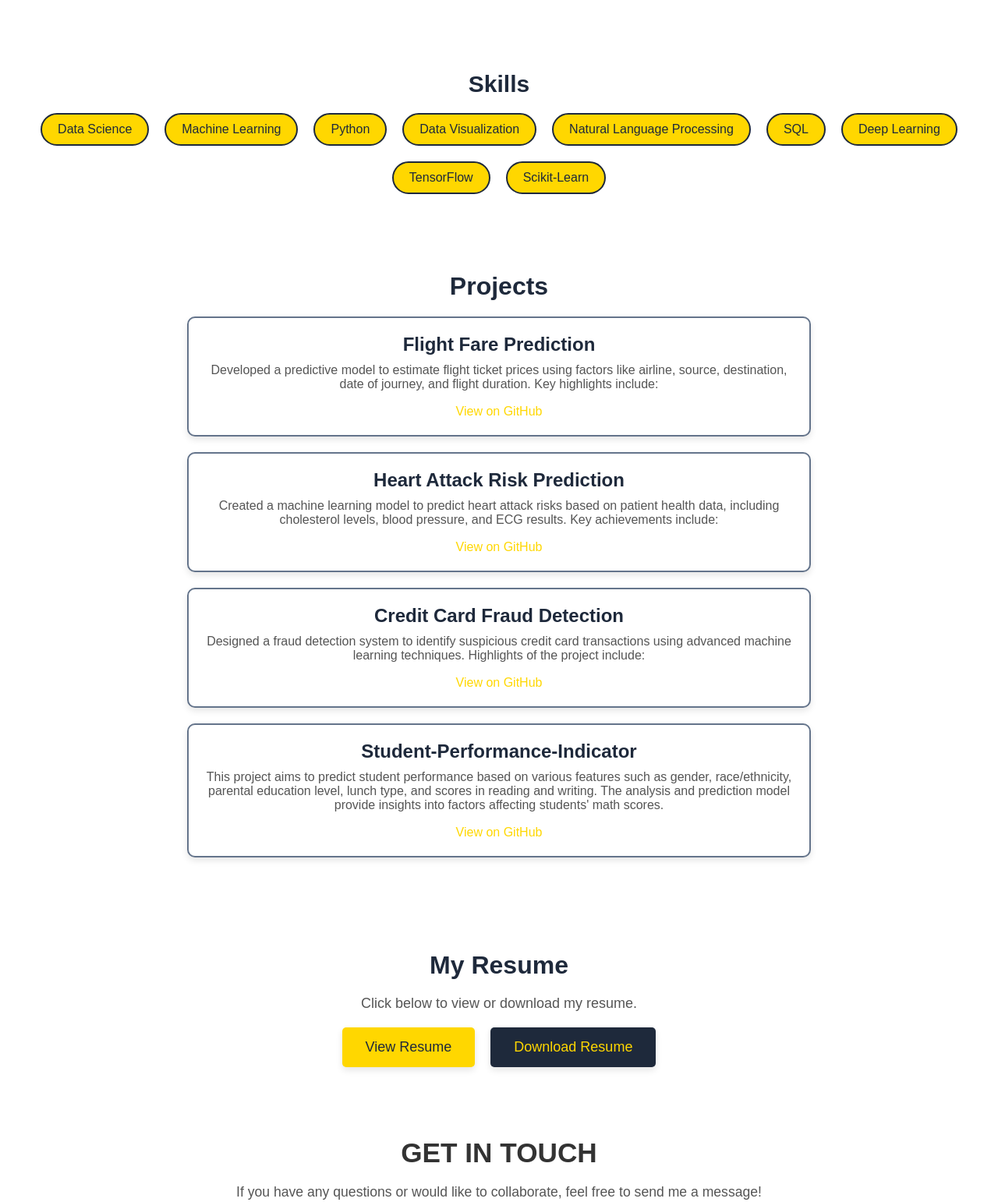
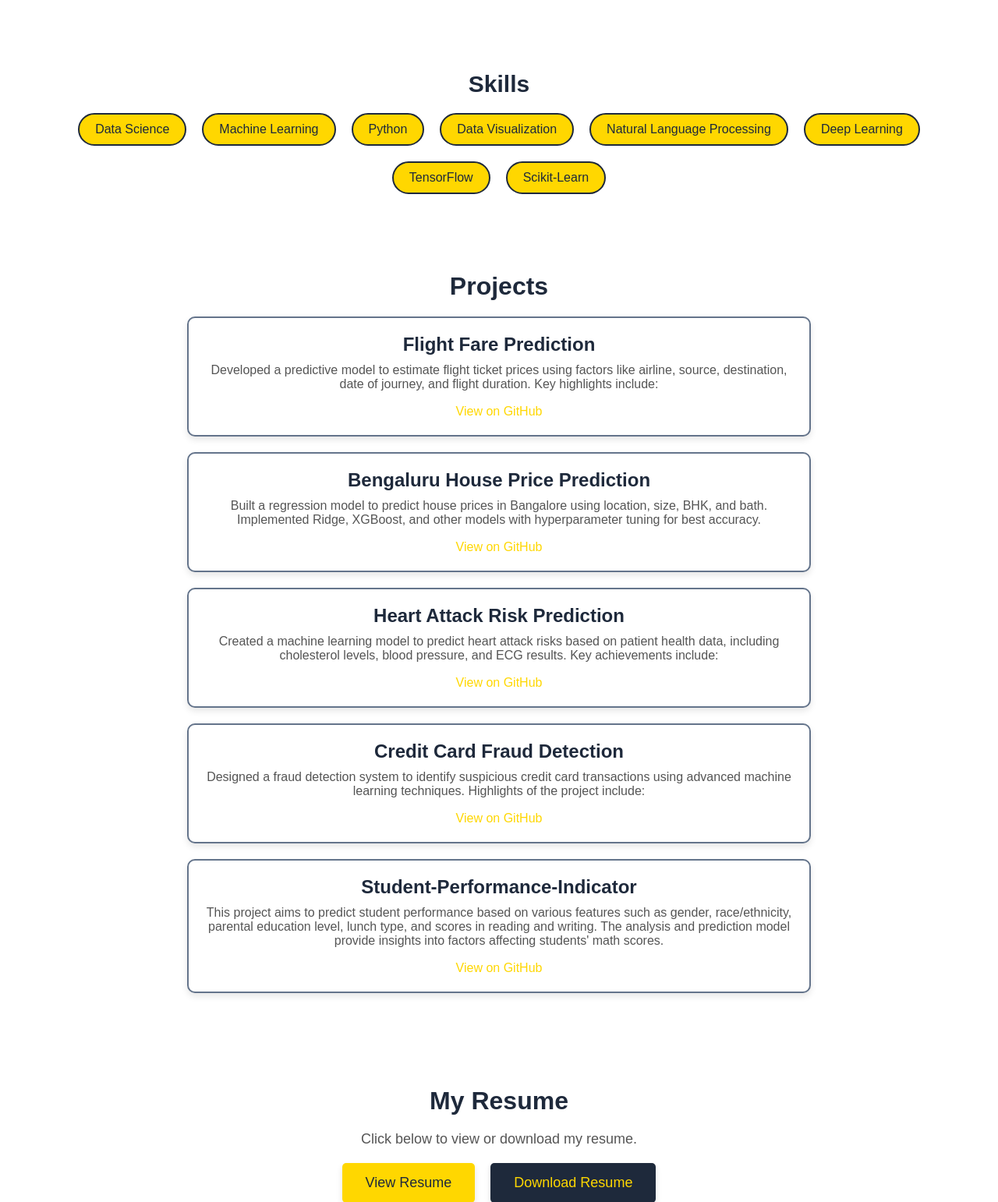
Before and after one commit to SamiUllah568/SamiUllah-Portfolio, a Flask app: page / in a window 1280 px wide. Shown: the part 565-2107 px from the top of the page at 78% size. Run offline with Flask 3, Linux system fonts and the light colour scheme.

Commit message:
Updated resume and index.html project cards

```diff
--- a/templates/index.html
+++ b/templates/index.html
@@ -69,7 +69,7 @@
             <li>Python</li>
             <li>Data Visualization</li>
             <li>Natural Language Processing</li>
-            <li>SQL</li>
+
             <li>Deep Learning</li>
             <li>TensorFlow</li>
             <li>Scikit-Learn</li>
@@ -87,19 +87,24 @@
                 Developed a predictive model to estimate flight ticket prices using factors like airline, source,
                 destination, date of journey, and flight duration. Key highlights include:
             </p>
-            <!-- <ul class="pro_desc">
-                <li><b>Data Analysis & Visualization:</b> Explored historical flight data to identify trends and
-                    relationships.</li>
-                <li><b>Feature Engineering:</b> Processed categorical data and extracted insights from temporal
-                    features.</li>
-                <li><b>Modeling & Prediction:</b> Utilized machine learning models, including Random Forest Regressor,
-                    to achieve accurate fare predictions.</li>
-                <li><b>Outcome:</b> Delivered a reliable system for airlines and travelers to anticipate ticket pricing.
-                </li>
-            </ul> -->
+
             <a class="project-link" href="https://github.com/SamiUllah568/Flight-Fare-Prediction-" target="_blank">View
                 on GitHub</a>
         </div>
+
+        <!-- Bengaluru House Price Prediction Project -->
+<div class="project-card">
+    <h4 class="project-title">Bengaluru House Price Prediction</h4>
+    <p class="project-description">
+        Built a regression model to predict house prices in Bangalore using location, size, BHK, and bath.
+        Implemented Ridge, XGBoost, and other models with hyperparameter tuning for best accuracy.
+    </p>
+
+    <a class="project-link" href="https://github.com/SamiUllah568/Bengaluru-House-Price-Prediction" target="_blank">
+        View on GitHub
+    </a>
+</div>
+
 
         <!-- Heart Attack Risk Prediction Project -->
         <div class="project-card">
```
Also changed, not shown: 1 other file.
